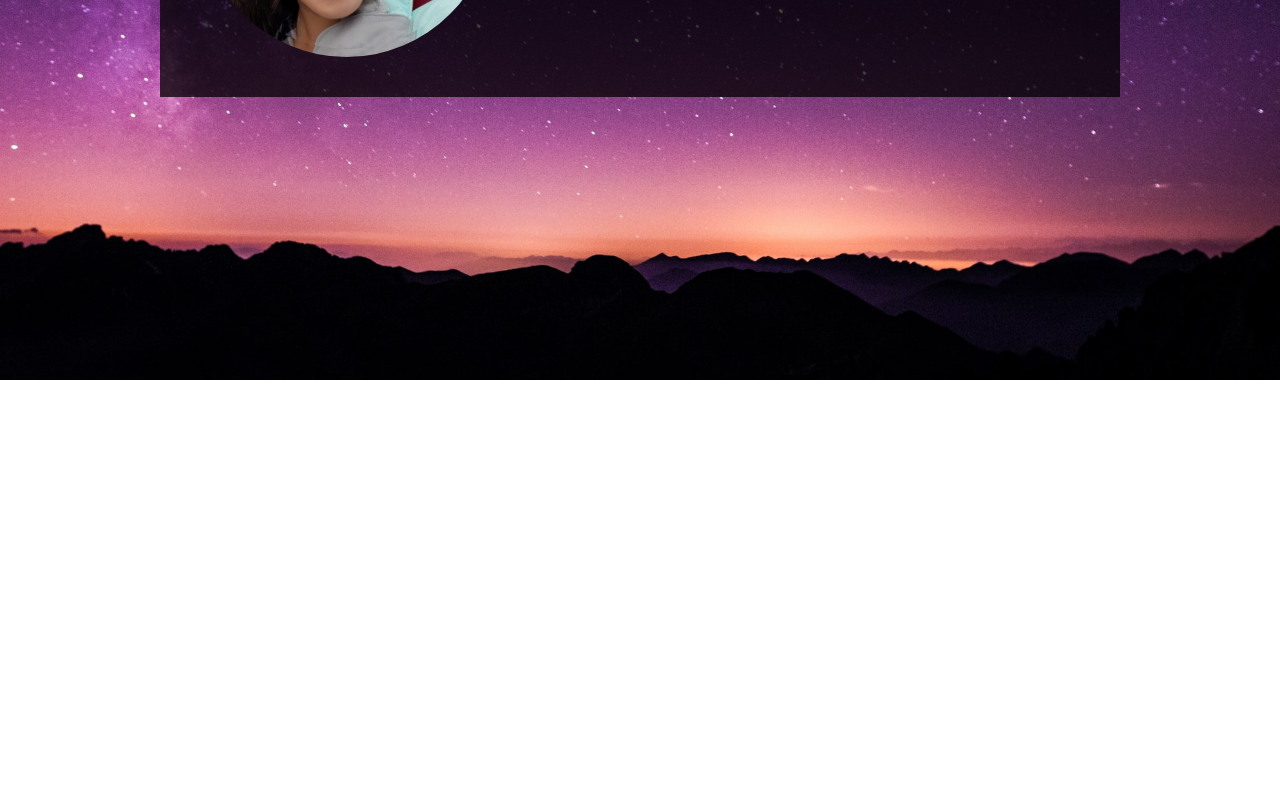
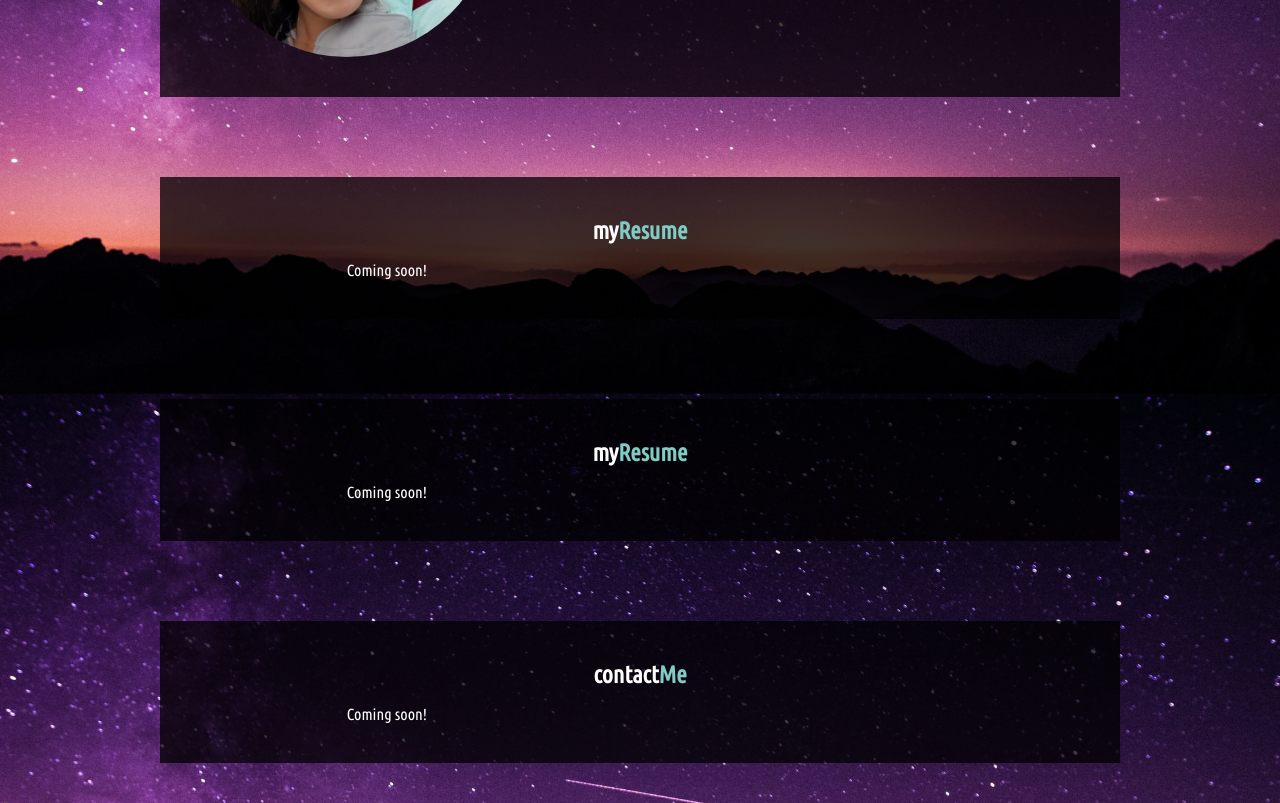
Before and after one commit to deckiedevs/deckiedevs.github.io, a React (Create React App) app: page / in a window 1280 px wide. Shown: the part 420-1223 px from the top of the page. Before the commit the page ends 800 px from the top, so only its background shows below. Built offline with nearby package versions, Linux system fonts and the light colour scheme.

Commit message:
added placeholders for Portfolio, Resume, and Contact

```diff
--- a/src/App.js
+++ b/src/App.js
@@ -1,6 +1,9 @@
 import React from 'react';
 import About from './components/About';
+import Contact from './components/Contact';
 import Nav from './components/Nav';
+import Portfolio from './components/Portfolio';
+import Resume from './components/Resume';
 
 function App() {
     return (
@@ -8,6 +11,9 @@ function App() {
             <Nav />
             <main>
                 <About />
+                <Portfolio />
+                <Resume />
+                <Contact />
             </main>
         </div>
     );
--- /dev/null
+++ b/src/components/Contact/index.js
@@ -0,0 +1,31 @@
+import React from 'react';
+import Grid from '@material-ui/core/Grid';
+
+function Contact() {
+    return (
+        <section className="flex-row justify-center">
+            <Grid
+                container
+                direction="row"
+                justify="center"
+                xs={10}
+                md={9}
+                className="bg-dark my-5 px-5 py-5">
+                    <Grid
+                        container
+                        item
+                        justify="center"
+                        xs={12}>
+                        <h2 className="mb-2">contact<span className="text-primary">Me</span></h2>
+                    </Grid>
+                    <Grid container item xs={12} md={8}>
+                        <p>
+                        Coming soon!
+                        </p>
+                    </Grid>
+            </Grid>
+        </section>
+    );
+}
+
+export default Contact;
--- /dev/null
+++ b/src/components/Portfolio/index.js
@@ -0,0 +1,32 @@
+import React from 'react';
+import Grid from '@material-ui/core/Grid';
+
+function Portfolio() {
+    return (
+        <section className="flex-row justify-center">
+            <Grid
+                container
+                direction="row"
+                justify="center"
+                xs={10}
+                md={9}
+                className="bg-dark my-5 px-5 py-5">
+                    <Grid
+                        container
+                        item
+                        justify="center"
+                        xs={12}>
+                        <h2 className="mb-2">my<span className="text-primary">Resume</span></h2>
+                    </Grid>
+
+                    <Grid container item xs={12} md={8}>
+                        <p>
+                        Coming soon!
+                        </p>
+                    </Grid>
+            </Grid>
+        </section>
+    );
+}
+
+export default Portfolio;
--- /dev/null
+++ b/src/components/Resume/index.js
@@ -0,0 +1,32 @@
+import React from 'react';
+import Grid from '@material-ui/core/Grid';
+
+function Resume() {
+    return (
+        <section className="flex-row justify-center">
+            <Grid
+                container
+                direction="row"
+                justify="center"
+                xs={10}
+                md={9}
+                className="bg-dark my-5 px-5 py-5">
+                    <Grid
+                        container
+                        item
+                        justify="center"
+                        xs={12}>
+                        <h2 className="mb-2">my<span className="text-primary">Resume</span></h2>
+                    </Grid>
+
+                    <Grid container item xs={12} md={8}>
+                        <p>
+                        Coming soon!
+                        </p>
+                    </Grid>
+            </Grid>
+        </section>
+    );
+}
+
+export default Resume;
```
Also changed, not shown: src/App.css (deleted).
